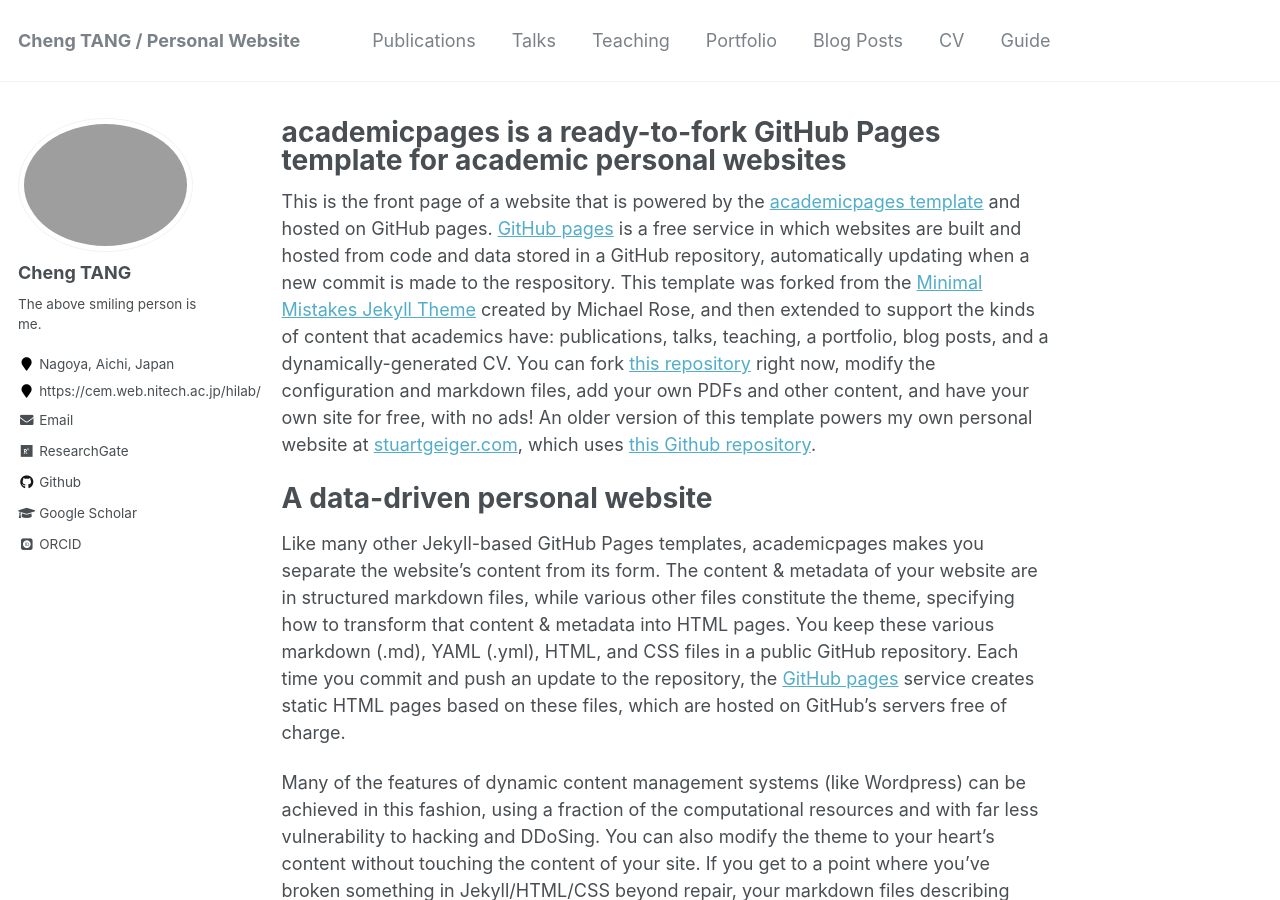
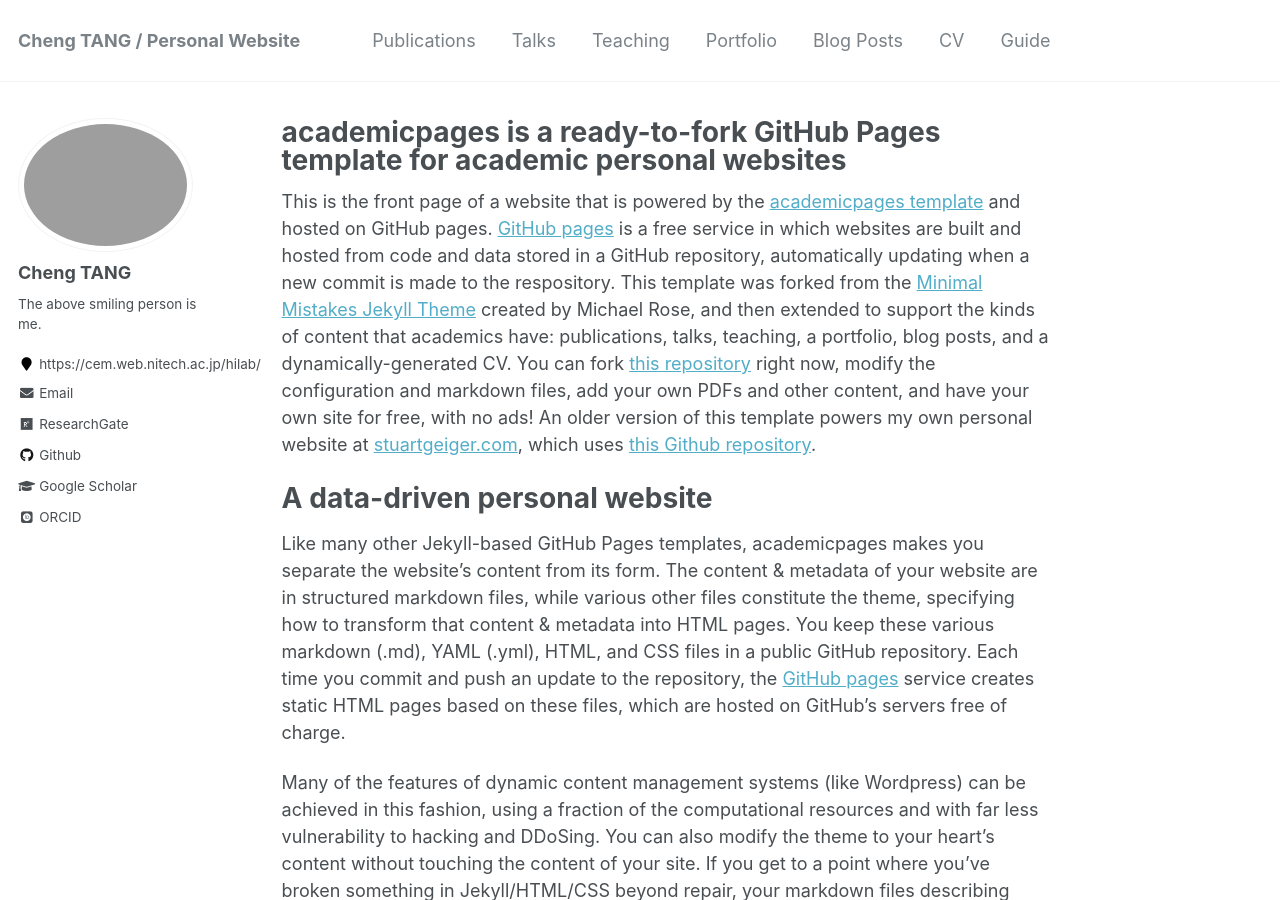
Before and after one commit to ChengTANG-AI/chengtang-ai.github.io, a Jekyll site: the page built from _pages/about.md, in a window 1280 px wide and 900 px high. Built offline with Jekyll 4.4.1, drawn with Linux system fonts in a browser that asks for light colours; some web fonts are replaced.

Commit message:
Update _config.yml

```diff
--- a/_config.yml
+++ b/_config.yml
@@ -83,7 +83,7 @@
   name             : "Cheng TANG"
   avatar           : "picCT.jpg"
   bio              : "The above smiling person is me."
-  location         : "Nagoya, Aichi, Japan"
+  location         : # "Nagoya, Aichi, Japan"
   employer         : "https://cem.web.nitech.ac.jp/hilab/"
   pubmed           :
   googlescholar    : "https://scholar.google.com/citations?user=GvXOVv0AAAAJ"
```
